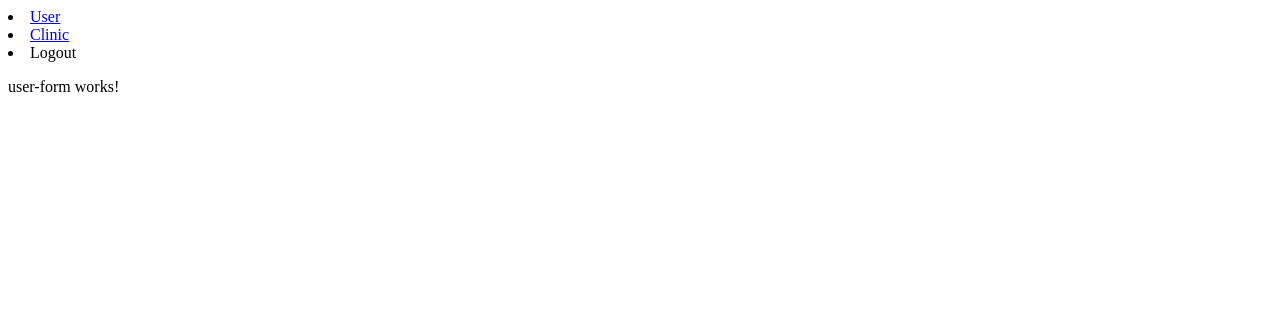
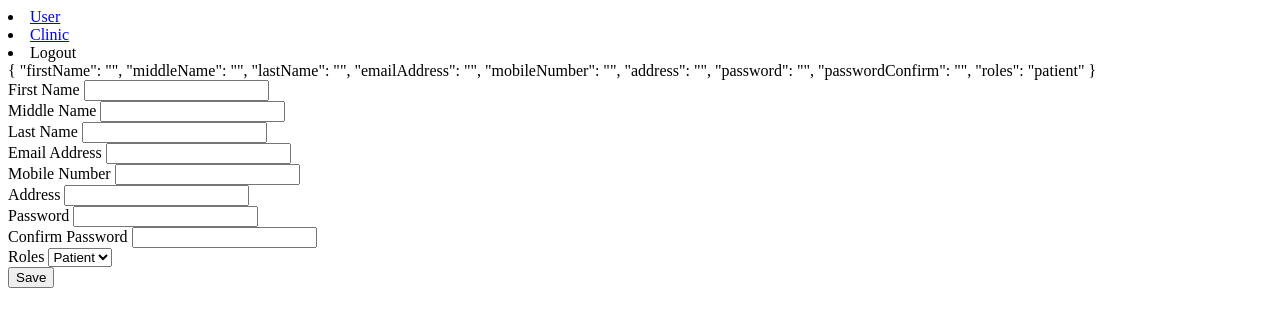
Before and after one commit to miko-codes-a-lot/clinica_legarda_fe, an Angular app: page /admin/user/list in a window 1280 px wide. Both pictures are taken after a click on the button "Create". Shown: the top 326 px of the page. Built offline with nearby package versions, Linux system fonts and the light colour scheme.

Commit message:
add user create mock integration

```diff
--- /dev/null
+++ b/src/app/_shared/model/user.ts
@@ -0,0 +1,11 @@
+export interface User {
+  id?: number
+  firstName: string
+  middleName: string
+  lastName: string
+  emailAddress: string
+  mobileNumber: string
+  address: string
+  password: string
+  roles: string
+}
--- /dev/null
+++ b/src/app/_shared/service/user-service.ts
@@ -0,0 +1,28 @@
+import { Injectable } from '@angular/core';
+import { Observable } from 'rxjs';
+import { User } from '../model/user';
+
+@Injectable({
+  providedIn: 'root'
+})
+export class UserService {
+  create(user: User): Observable<User> {
+    return new Observable((s) => {
+      setTimeout(() => {
+        user.id = 5
+        s.next(user)
+        s.complete()
+      }, 1000);
+    })
+  }
+
+  update(id: number, user: User) {
+    return new Observable((s) => {
+      setTimeout(() => {
+        user.id = id
+        s.next(user)
+        s.complete()
+      }, 1000);
+    })
+  }
+}
--- a/src/app/admin/user/user-create/user-create.html
+++ b/src/app/admin/user/user-create/user-create.html
@@ -1 +1 @@
-<app-user-form></app-user-form>
+<app-user-form [isLoading]="isLoading" (onSubmitEvent)="onSubmit($event)"></app-user-form>
--- a/src/app/admin/user/user-create/user-create.ts
+++ b/src/app/admin/user/user-create/user-create.ts
@@ -1,5 +1,8 @@
 import { Component } from '@angular/core';
 import { UserForm } from '../user-form/user-form';
+import { User } from '../../../_shared/model/user';
+import { UserService } from '../../../_shared/service/user-service';
+import { Router } from '@angular/router';
 
 @Component({
   selector: 'app-user-create',
@@ -8,5 +11,18 @@ import { UserForm } from '../user-form/user-form';
   styleUrl: './user-create.css'
 })
 export class UserCreate {
+  isLoading = false
 
+  constructor(
+    private readonly userService: UserService,
+    private readonly router: Router,
+  ) {}
+
+  onSubmit(user: User) {
+    this.isLoading = true
+    this.userService.create(user).subscribe({
+      next: (u) => this.router.navigate(['admin/user/details', u.id], { replaceUrl: true }),
+      error: (e) => alert(`Something went wrong: ${e}`)
+    }).add(() => this.isLoading = false)
+  }
 }
--- /dev/null
+++ b/src/app/admin/user/user-details/user-details.html
@@ -0,0 +1 @@
+<p>user-details works!</p>
--- /dev/null
+++ b/src/app/admin/user/user-details/user-details.ts
@@ -0,0 +1,11 @@
+import { Component } from '@angular/core';
+
+@Component({
+  selector: 'app-user-details',
+  imports: [],
+  templateUrl: './user-details.html',
+  styleUrl: './user-details.css'
+})
+export class UserDetails {
+
+}
--- a/src/app/admin/user/user-form/user-form.html
+++ b/src/app/admin/user/user-form/user-form.html
@@ -1 +1,36 @@
-<p>user-form works!</p>
+{{ rxform.value | json }}
+
+<form [formGroup]="rxform" (ngSubmit)="onSubmit()">
+  <label for="firstName">First Name </label>
+  <input formControlName="firstName" id="firstName"> <br>
+
+  <label for="middleName">Middle Name </label>
+  <input formControlName="middleName" id="middleName"> <br>
+
+  <label for="lastName">Last Name </label>
+  <input formControlName="lastName" id="lastName"> <br>
+
+  <label for="emailAddress">Email Address </label>
+  <input formControlName="emailAddress" id="emailAddress"> <br>
+
+  <label for="mobileNumber">Mobile Number </label>
+  <input formControlName="mobileNumber" id="mobileNumber"> <br>
+
+  <label for="address">Address </label>
+  <input formControlName="address" id="address"> <br>
+
+  <label for="password">Password </label>
+  <input formControlName="password" id="password" type="password"> <br>
+
+  <label for="passwordConfirm">Confirm Password </label>
+  <input formControlName="passwordConfirm" id="passwordConfirm" type="password"> <br>
+
+  <label for="roles">Roles </label>
+  <select name="roles" id="roles" formControlName="roles">
+    <option value="patient">Patient</option>
+    <option value="dentist">Dentist</option>
+    <option value="admin">Admin</option>
+  </select> <br>
+
+  <button [disabled]="isLoading">Save</button>
+</form>
--- a/src/app/admin/user/user-form/user-form.ts
+++ b/src/app/admin/user/user-form/user-form.ts
@@ -1,11 +1,80 @@
-import { Component } from '@angular/core';
+import { Component, EventEmitter, Input, OnInit, Output } from '@angular/core';
+import { FormBuilder, FormGroup, ReactiveFormsModule } from '@angular/forms';
+import { RxUserForm } from './rx-user-form.interface';
+import { JsonPipe } from '@angular/common';
+import { User } from '../../../_shared/model/user';
 
 @Component({
   selector: 'app-user-form',
-  imports: [],
+  imports: [ReactiveFormsModule, JsonPipe],
   templateUrl: './user-form.html',
   styleUrl: './user-form.css'
 })
-export class UserForm {
+export class UserForm implements OnInit {
+  @Output() onSubmitEvent = new EventEmitter<User>()
+  @Input() isLoading = false
 
+  rxform!: FormGroup<RxUserForm>
+
+  constructor(private readonly fb: FormBuilder) {}
+
+  ngOnInit(): void {
+    this.rxform = this.fb.nonNullable.group({
+      firstName: [''],
+      middleName: [''],
+      lastName: [''],
+      emailAddress: [''],
+      mobileNumber: [''],
+      address: [''],
+      password: [''],
+      passwordConfirm: [''],
+      roles: ['patient'],
+    })
+  }
+
+  onSubmit() {
+    const user: User = {
+      firstName: this.firstName.value,
+      middleName: this.middleName.value,
+      lastName: this.lastName.value,
+      emailAddress: this.emailAddress.value,
+      mobileNumber: this.mobileNumber.value,
+      address: this.address.value,
+      password: this.password.value,
+      roles: this.roles.value,
+    }
+    this.onSubmitEvent.emit(user)
+  }
+
+  get firstName() {
+    return this.rxform.controls.firstName
+  }
+
+  get middleName() {
+    return this.rxform.controls.middleName
+  }
+
+  get lastName() {
+    return this.rxform.controls.lastName
+  }
+
+  get emailAddress() {
+    return this.rxform.controls.emailAddress
+  }
+
+  get mobileNumber() {
+    return this.rxform.controls.mobileNumber
+  }
+
+  get address() {
+    return this.rxform.controls.address
+  }
+
+  get password() {
+    return this.rxform.controls.password
+  }
+
+  get roles() {
+    return this.rxform.controls.roles
+  }
 }
--- a/src/app/admin/user/user.routes.ts
+++ b/src/app/admin/user/user.routes.ts
@@ -16,11 +16,15 @@ export const USER_ROUTES: Routes = [
         loadComponent: () => import('./user-list/user-list').then(m => m.UserList)
       },
       {
+        path: 'details/:id',
+        loadComponent: () => import('./user-details/user-details').then(m => m.UserDetails)
+      },
+      {
         path: 'create',
         loadComponent: () => import('./user-create/user-create').then(m => m.UserCreate)
       },
       {
-        path: 'update',
+        path: 'update/:id',
         loadComponent: () => import('./user-update/user-update').then(m => m.UserUpdate)
       },
     ]
```
Also changed, not shown: src/app/admin/user/user-form/rx-user-form.interface.ts (added, +13 -0 lines), src/app/admin/user/user-details/user-details.css (added), 2 other files (tests, documents, lock files or other folders).
